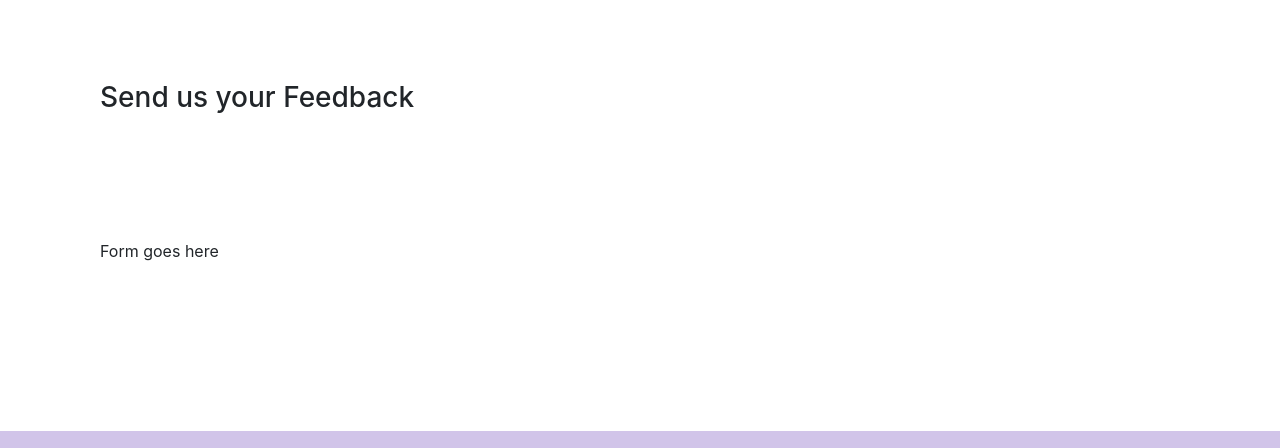
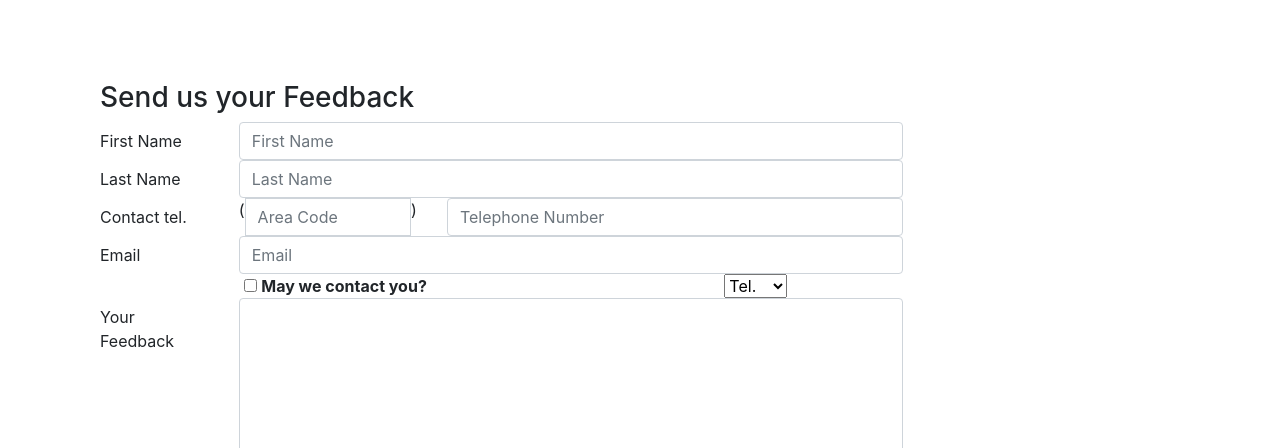
Before and after one commit to AndreyKonchenko/confusion_ak, a website: page contactus.html in a window 1280 px wide. Shown: the part 810-1258 px from the top of the page. Drawn offline with nearby package versions, Linux system fonts and the light colour scheme.

Commit message:
contactus

```diff
--- a/contactus.html
+++ b/contactus.html
@@ -93,7 +93,74 @@
               <h3>Send us your Feedback</h3>
            </div>
             <div class="col-12 col-md-9">
-                Form goes here
+                <form>
+                  <div class = "form-gorup row">
+                    <label for="firstname" class="col-md-2 col-form-label">
+                      First Name</label>
+                    <div class = "col-md-10">
+                      <input type= "text" class = "form-control" id="firstname" name="firstname"
+                      placeholder="First Name">
+                    </div>
+                  </div>
+                    <div class = "form-gorup row">
+                      <label for="lasttname" class="col-md-2 col-form-label">
+                        Last Name</label>
+                      <div class = "col-md-10">
+                        <input type= "text" class = "form-control" id="lasttname" name="lastname"
+                        placeholder="Last Name">
+                      </div>
+                    </div>
+                    <div class = "form-gorup row">
+                      <label for="telnum" class="col-12 col-md-2 col-form-label">Contact tel.</label>
+                        <div class = "col-5 col-sm-4 col-md-3">
+                          <div class="input-group">
+                            <div class = "input-group-addon">(</div>
+                            <input type= "tel" class = "form-control" id="areacode" name="areacode"
+                                placeholder="Area Code"></input>
+                            <div class = "input-group-addon">)</div>
+                          </div>
+                        </div>
+                        <div class = "col-md-7 col-sm-6 col-md-7">
+                          <input type= "tel" class = "form-control" id="telnum" name="telnum"
+                          placeholder="Telephone Number">
+                        </div>
+                      </div>
+                      <div class = "form-gorup row">
+                        <label for="emailid" class="col-md-2 col-form-label">Email</label>
+                        <div class = "col-md-10">
+                          <input type= "email" class = "form-control" id="emailid" name="emailid"
+                          placeholder="Email">
+                        </div>
+                      </div>
+                        <div class = "form-gorup row">
+                            <div class="form-check col-md-6 offset-md-2">
+                                <label class= "form-check-label">
+                                  <input type="checkbox" class = "from-check-input"
+                                    name = "approve" value ="">
+                                  <strong> May we contact you?</strong>
+                                </label>
+                            </div>
+                            <div class="col-md-3 offset-md-1">
+                              <select class = "form -control">
+                                <option> Tel.</option>
+                                <option> Email </option>
+                              </select>
+                            </div>
+                        </div>
+                        <div class = "form-gorup row">
+                          <label for="feedback" class="col-md-2 col-form-label">Your Feedback</label>
+                          <div class ="col-md-10">
+                            <textarea class = "form-control" id="feedback" name="feedback"
+                            rows="12"></textarea>
+                        </div>
+                      </div>
+                        <div class = "form-gorup row">
+                          <div class = "offset-md-2 col-md-10">
+                            <button type="submit" class ="btn btn-primary"> Send Feedback
+                            </button>
+                          </div>
+                        </div>
+                </form>
             </div>
              <div class="col-12 col-md">
             </div>
```
